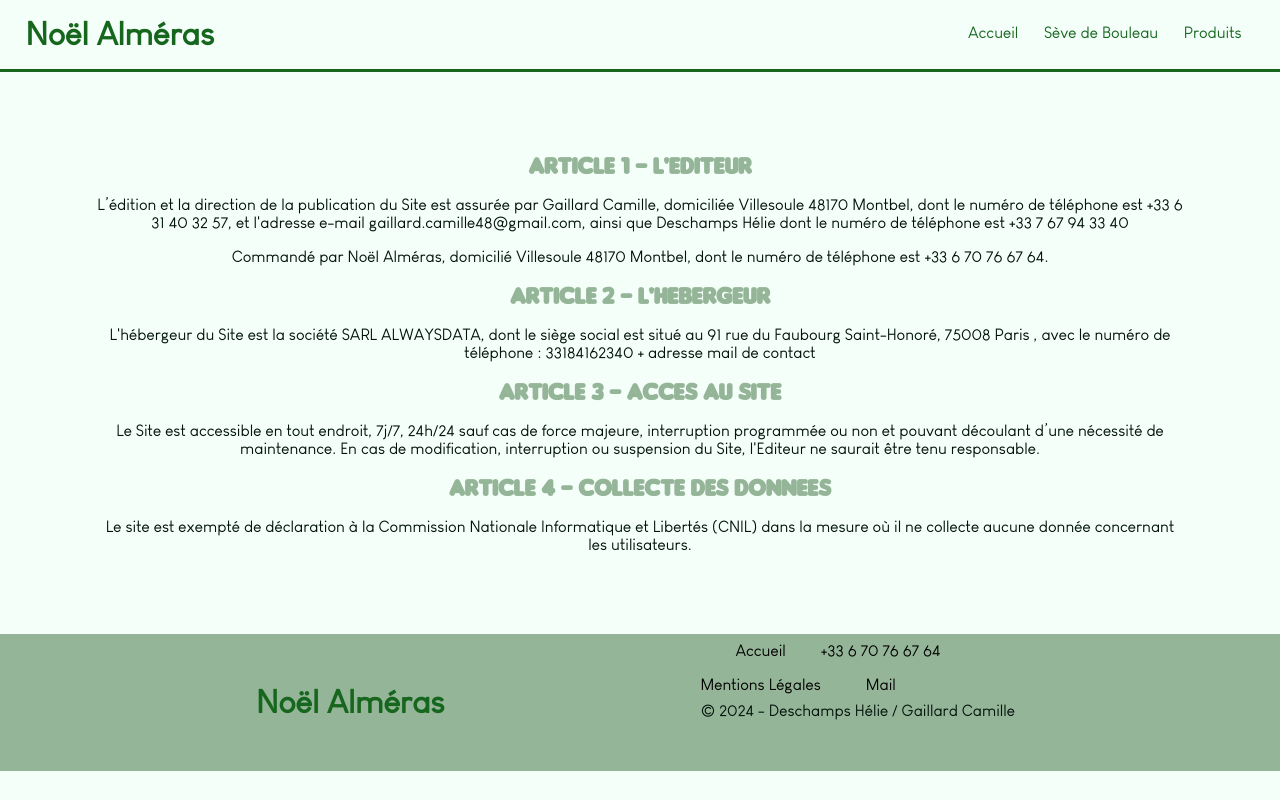
After one commit to gaillardcamille/noelalmeras, a PHP site: page /legals.php in a window 1280 px wide. The commit adds this page. Run offline with PHP 8.4, Linux system fonts and the light colour scheme.

Commit message:
responsif legals 404 error

```diff
--- a/src/component/footer.php
+++ b/src/component/footer.php
@@ -8,12 +8,10 @@
 			<ul>
 				<li>Accueil</li>
 				<li>Mentions Légales</li>
-				<li>Plan du site</li>
 			</ul>
 			<ul>
 				<li>+33 6 70 76 67 64</li>
 				<li>Mail</li>
-				<li>logo</li>
 			</ul>
 		</div>
 
--- /dev/null
+++ b/src/legals.php
@@ -0,0 +1,46 @@
+<!DOCTYPE html>
+<html lang="fr">
+
+<?php
+include_once 'component/head.php';
+?>
+
+<body>
+
+    <?php
+    include_once 'component/header.php';
+    ?>
+
+    <main>
+        <section class="page-simple">
+            <h2>ARTICLE 1 - L'EDITEUR</h2>
+            <p>L’édition et la direction de la publication du Site est assurée par Gaillard Camille, domiciliée Villesoule
+                48170 Montbel, dont le numéro de téléphone est +33 6 31 40 32 57, et l'adresse e-mail
+                gaillard.camille48@gmail.com, ainsi que Deschamps Hélie dont le numéro de téléphone est +33 7 67 94 33 40</p>
+            <p>Commandé par Noël Alméras, domicilié Villesoule 48170 Montbel, dont le numéro de téléphone est +33 6 70 76 67 64.</p>
+
+            <h2>ARTICLE 2 - L'HEBERGEUR</h2>
+            <p>L'hébergeur du Site est la société SARL ALWAYSDATA, dont le siège social est situé au 91 rue du
+                Faubourg Saint-Honoré, 75008 Paris , avec le numéro de téléphone : 33184162340 + adresse mail
+                de contact</p>
+
+            <h2>ARTICLE 3 - ACCES AU SITE</h2>
+            <p> Le Site est accessible en tout endroit, 7j/7, 24h/24 sauf cas de force majeure, interruption
+                programmée ou non et pouvant découlant d’une nécessité de maintenance.
+                En cas de modification, interruption ou suspension du Site, l'Editeur ne saurait être tenu responsable.</p>
+
+            <h2>ARTICLE 4 - COLLECTE DES DONNEES</h2>
+            <p> Le site est exempté de déclaration à la Commission Nationale Informatique et Libertés (CNIL) dans la
+                mesure où il ne collecte aucune donnée concernant les utilisateurs.</p>
+
+        </section>
+
+    </main>
+
+    <?php
+    include_once 'component/footer.php';
+    ?>
+
+</body>
+
+</html>
--- a/src/style/style.css
+++ b/src/style/style.css
@@ -89,7 +89,7 @@ nav a:hover {
 /**************************/
 
 #qui-est-ce {
-	margin: 10px 10vw 10px;
+	margin: 10px 20vw 10px;
 	display: flex;
 	flex-direction: row;
 	justify-content: space-between;
@@ -101,12 +101,12 @@ nav a:hover {
 }
 
 #qui-est-ce img {
-	height: 400px;
+	height: 300px;
 	width: auto;
 	object-fit: cover;
 }
 
-@media screen and (max-width: 768px) {
+@media screen and (max-width: 1004px) {
 	#qui-est-ce {
 		margin: 0;
 		flex-direction: column-reverse;
@@ -152,7 +152,7 @@ nav a:hover {
 
 @media screen and (max-width: 768px) {
 	#produits {
-		margin: 0 0 0 40vw;
+		margin: 0 calc(100vw/2 - 40px) 0;
 		flex-direction: column;
 	}
 }
@@ -186,8 +186,6 @@ footer div {
 		margin: 0 20% 0;
 	}
 }
-
-
 
 /***************************/
 /*         PRODUIT         */
@@ -223,7 +221,7 @@ footer div {
 	margin: 10px;
 }
 
-@media screen and (max-width: 768px) {
+@media screen and (max-width: 1000px) {
 	#le_produit {
 		margin: 0;
 		flex-direction: column;
@@ -231,13 +229,13 @@ footer div {
 
 	#le_produit img {
 		order: 1;
-		margin: auto;
+		margin: 0 calc(100vw/2 - 200px) 0;
 		padding-left: 100px;
 	}
 
 	#infos_produit {
 		order: 2;
-
+		padding-left: 0;
 		margin: auto;
 	}
 }
@@ -282,16 +280,16 @@ footer div {
 	}
 }
 
-/**************************/
-/*        404ERROR        */
-/**************************/
+/***************************/
+/*       PAGE SIMPLE       */
+/***************************/
 
-#error {
+.page-simple {
 	margin: 5em;
 	text-align: center;
 }
 
-#error p {
+.page-simple p {
 	margin: 1em;
 	text-align: center;
 }
```
Also changed, not shown: src/404error.php (added, +32 -0 lines).
